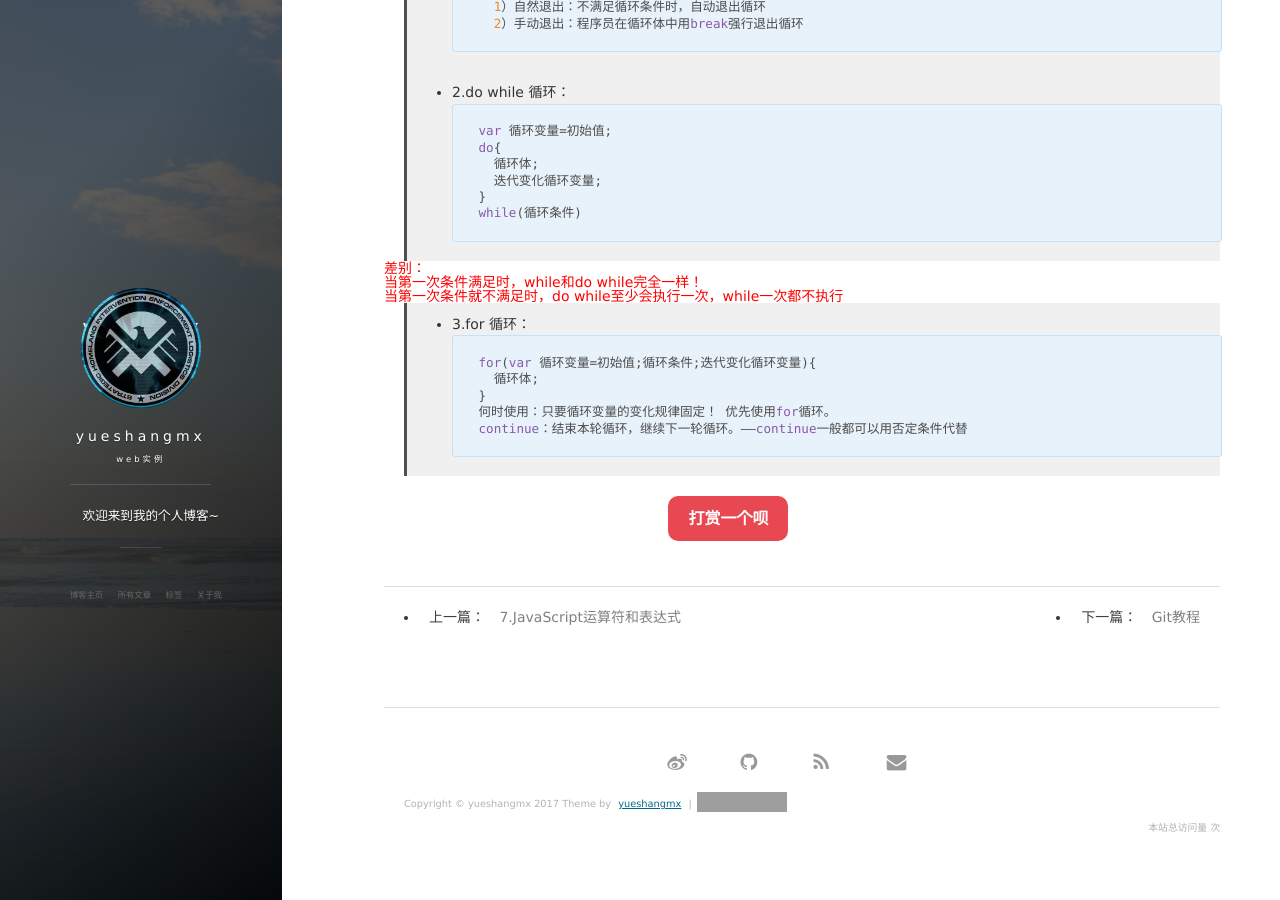
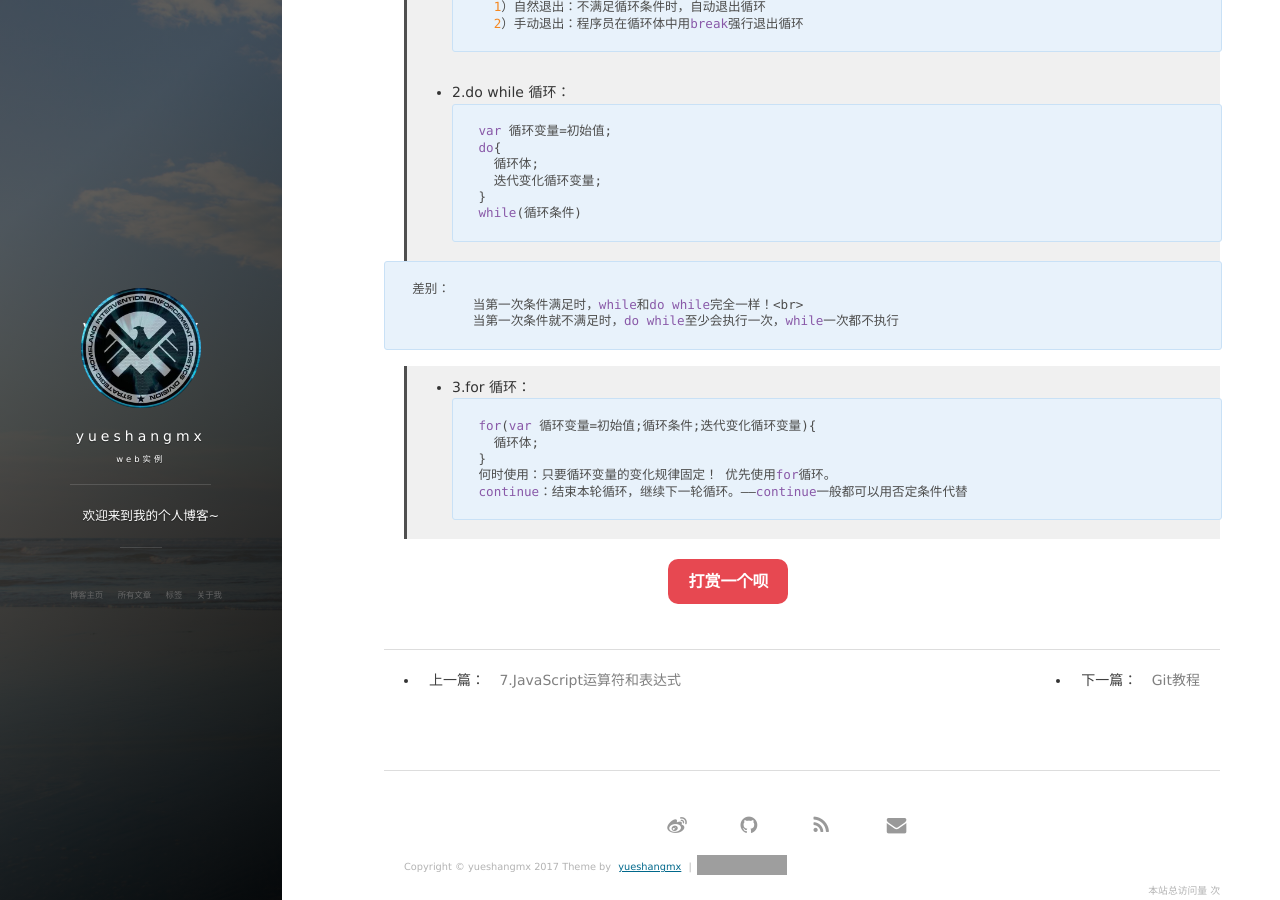
Before and after one commit to yueshangmx/yueshangmx.github.io, a Jekyll site: the page built from _posts/2017-08-20-JavaScript函数和分支结构.md, in a window 1280 px wide and 900 px high, scrolled down 3087 px. Built offline with Jekyll 4.4.1, drawn with Linux system fonts in a browser that asks for light colours; nearby versions of some CDN libraries; comment, search, counter and statistics services are not loaded; grey boxes are pictures that could not be loaded.

Commit message:
update 2017-10-29

````diff
--- a/_posts/2017-08-20-JavaScript函数和分支结构.md
+++ b/_posts/2017-08-20-JavaScript函数和分支结构.md
@@ -165,10 +165,11 @@ do{
 while(循环条件)
 ```
 
-<font color="red">差别：<br>
+```
+差别：
 	当第一次条件满足时，while和do while完全一样！<br>
 	当第一次条件就不满足时，do while至少会执行一次，while一次都不执行
-</font>
+```
 
 >* 3.for 循环：
 ```
````
